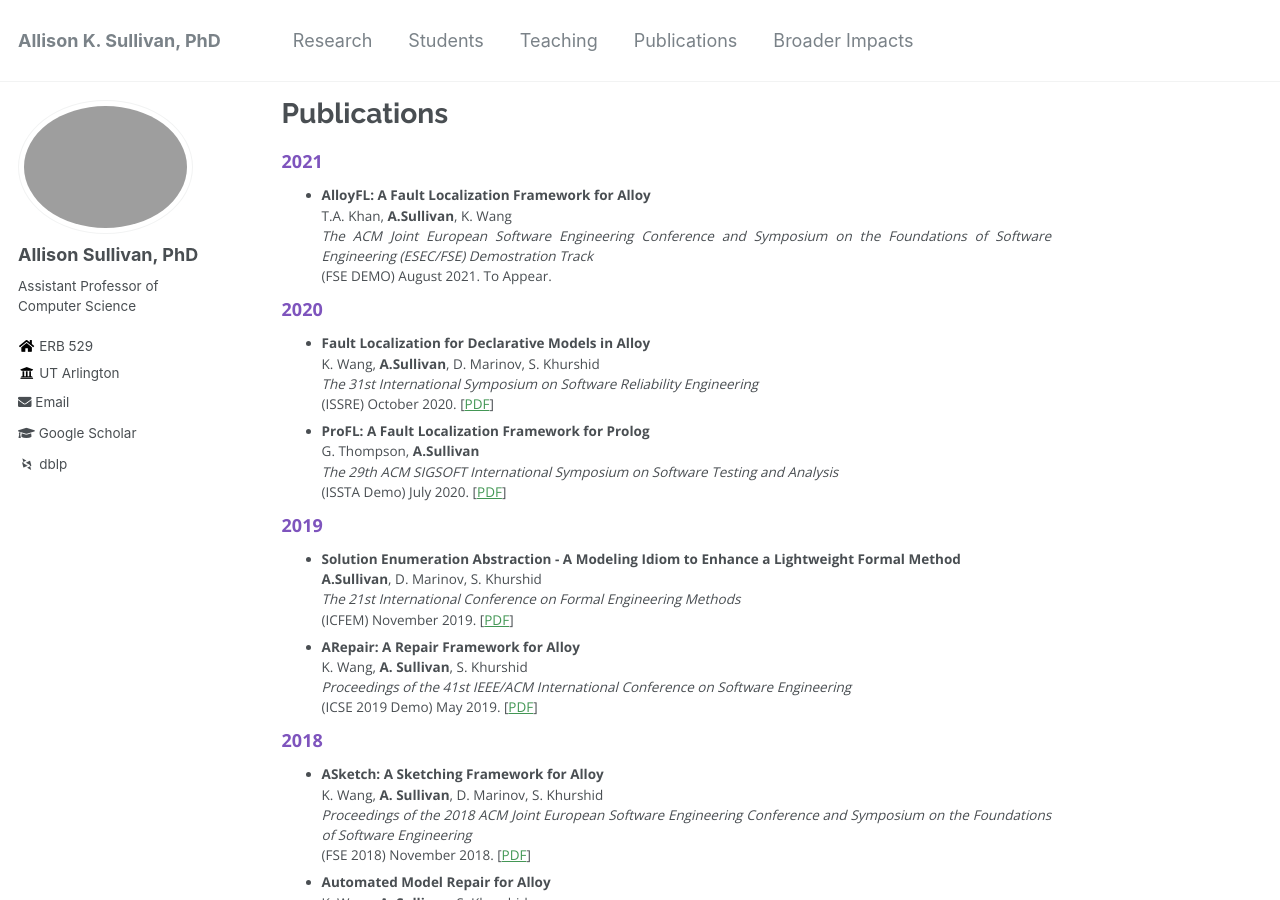
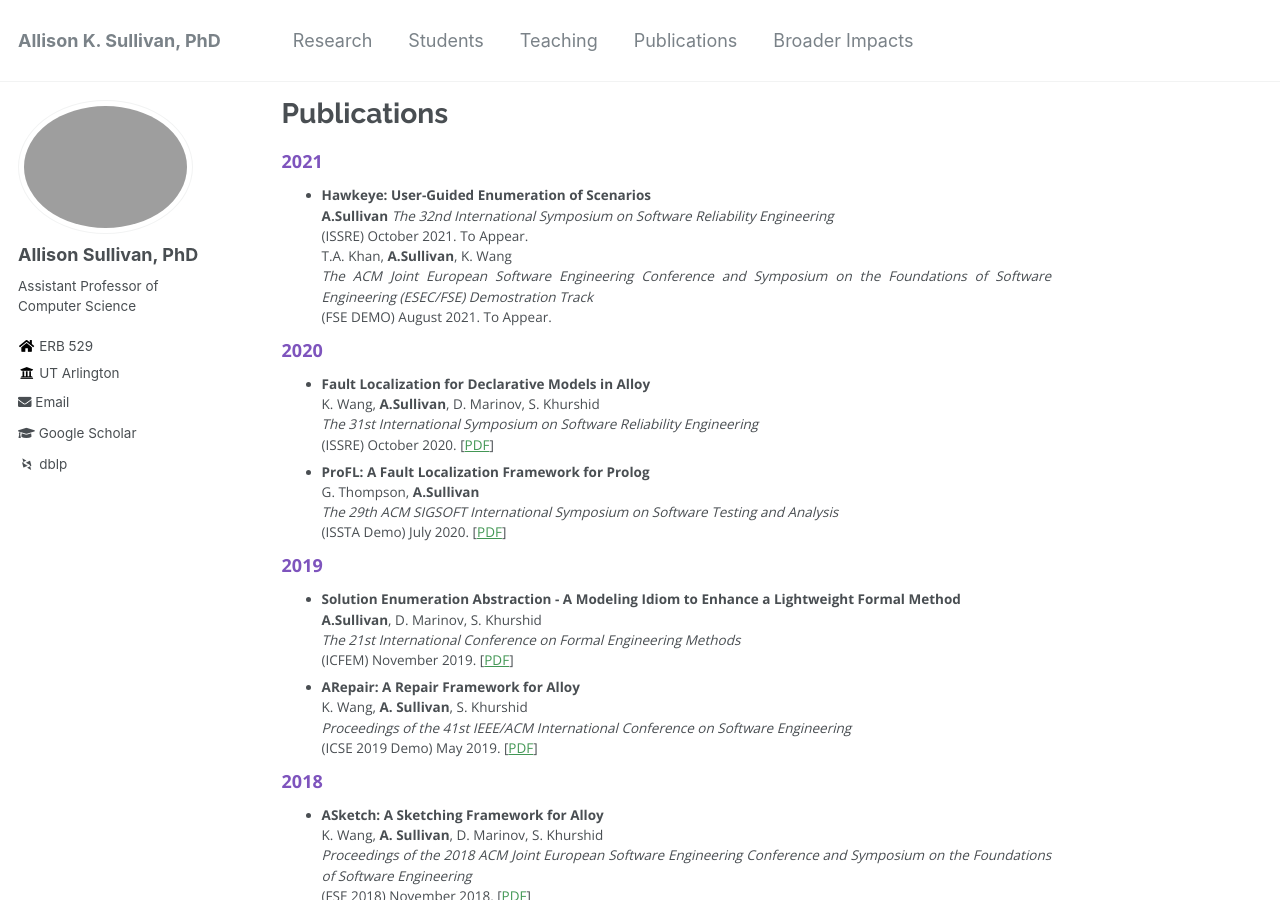
Before and after one commit to Allisonius/allisonius.github.io, a Jekyll site: the page built from _pages/publications.md, in a window 1280 px wide and 900 px high. Built offline with Jekyll 4.4.1, drawn with Linux system fonts in a browser that asks for light colours; some web fonts are replaced.

Commit message:
Update publications.md

```diff
--- a/_pages/publications.md
+++ b/_pages/publications.md
@@ -5,7 +5,10 @@ author_profile: true
 ---
 ### 2021
 
-* **AlloyFL: A Fault Localization Framework for Alloy**
+* **Hawkeye: User-Guided Enumeration of Scenarios**
+**A.Sullivan**
+_The 32nd International Symposium on Software Reliability Engineering_
+(ISSRE) October 2021. To Appear.
 T.A. Khan, **A.Sullivan**, K. Wang
 _The ACM Joint European Software Engineering Conference and Symposium on the Foundations of Software Engineering (ESEC/FSE) Demostration Track_
 (FSE DEMO) August 2021. To Appear.
```
